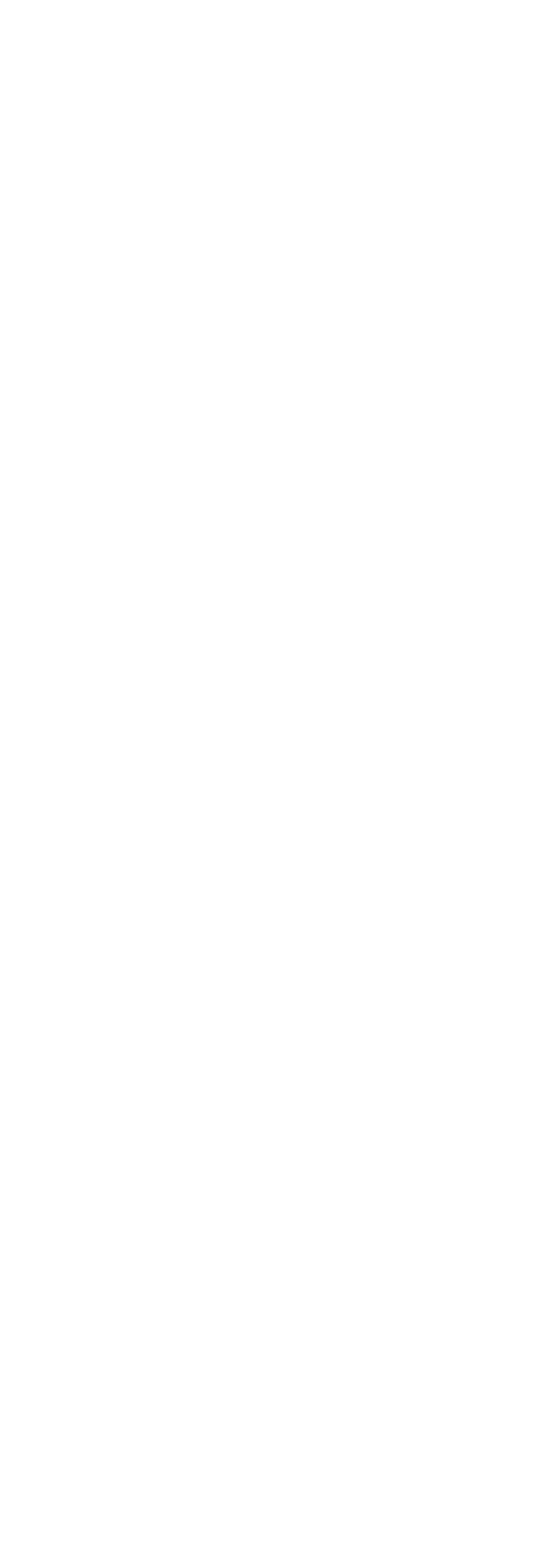
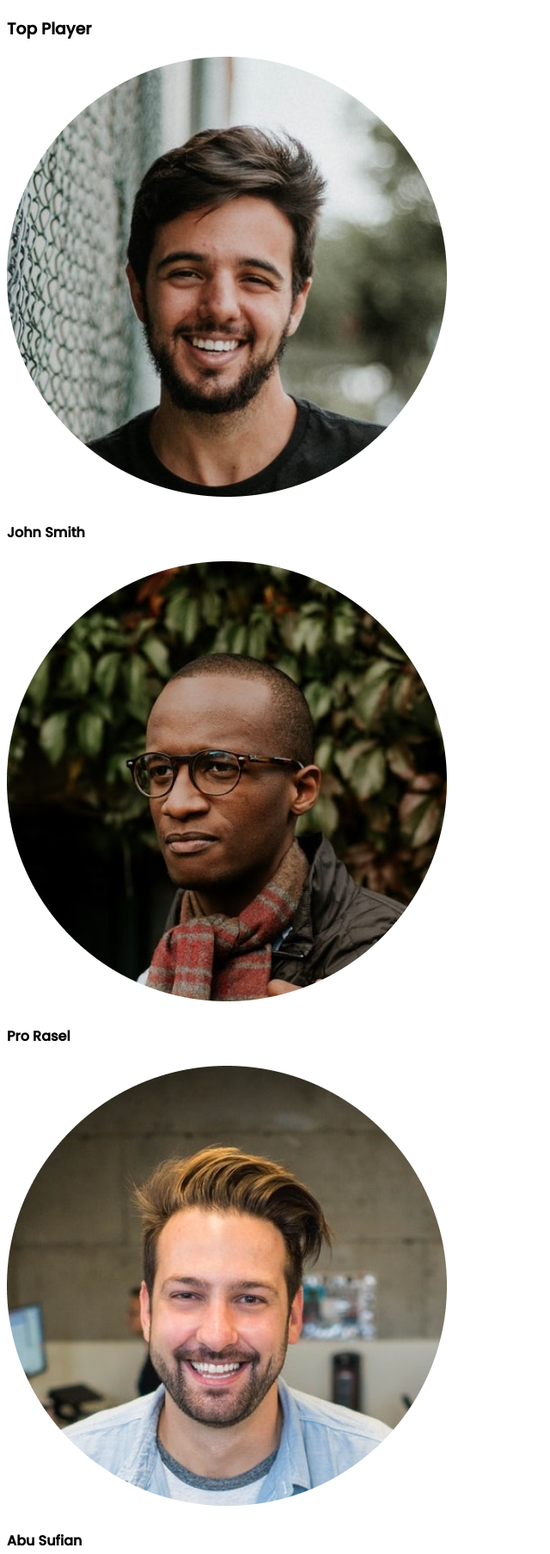
Before and after one commit to golamrabbani93/leader-board, a plain HTML site: page index.html in a window 1280 px wide. Shown: the top 1808 px of the page at 86% size, without its empty margins (0-640 px from the left). Before the commit the page ends 800 px from the top, so only its background shows below. Drawn offline with Linux system fonts and the light colour scheme.

Commit message:
end top-player mark-up and start top player stylesheet

```diff
--- a/index.html
+++ b/index.html
@@ -14,7 +14,37 @@
 		<!--* start Main section -->
 		<main>
 			<!--* Start player and blog section -->
-			<section class="player-blog"></section>
+			<section class="player-blog">
+				<div class="top-player">
+					<h3 class="section-title">Top Player</h3>
+					<div class="players">
+						<div class="player">
+							<img src="images/players/player-1.png" alt="player-1" />
+							<h4 class="player-name">John Smith</h4>
+						</div>
+						<div class="player">
+							<img src="images/players/player-2.png" alt="player-2" />
+							<h4 class="player-name">Pro Rasel</h4>
+						</div>
+						<div class="player">
+							<img src="images/players/player-3.png" alt="player-3" />
+							<h4 class="player-name">Abu Sufian</h4>
+						</div>
+						<div class="player">
+							<img src="images/players/player-4.png" alt="player-4" />
+							<h4 class="player-name">Shajedul Karim</h4>
+						</div>
+						<div class="player">
+							<img src="images/players/player-5.png" alt="player-5" />
+							<h4 class="player-name">Maruf Ahmed</h4>
+						</div>
+						<div class="player">
+							<img src="images/players/player-6.png" alt="player-6" />
+							<h4 class="player-name">Mujahid</h4>
+						</div>
+					</div>
+				</div>
+			</section>
 			<!--* End player and blog section -->
 		</main>
 		<!--* end Main section -->
```
